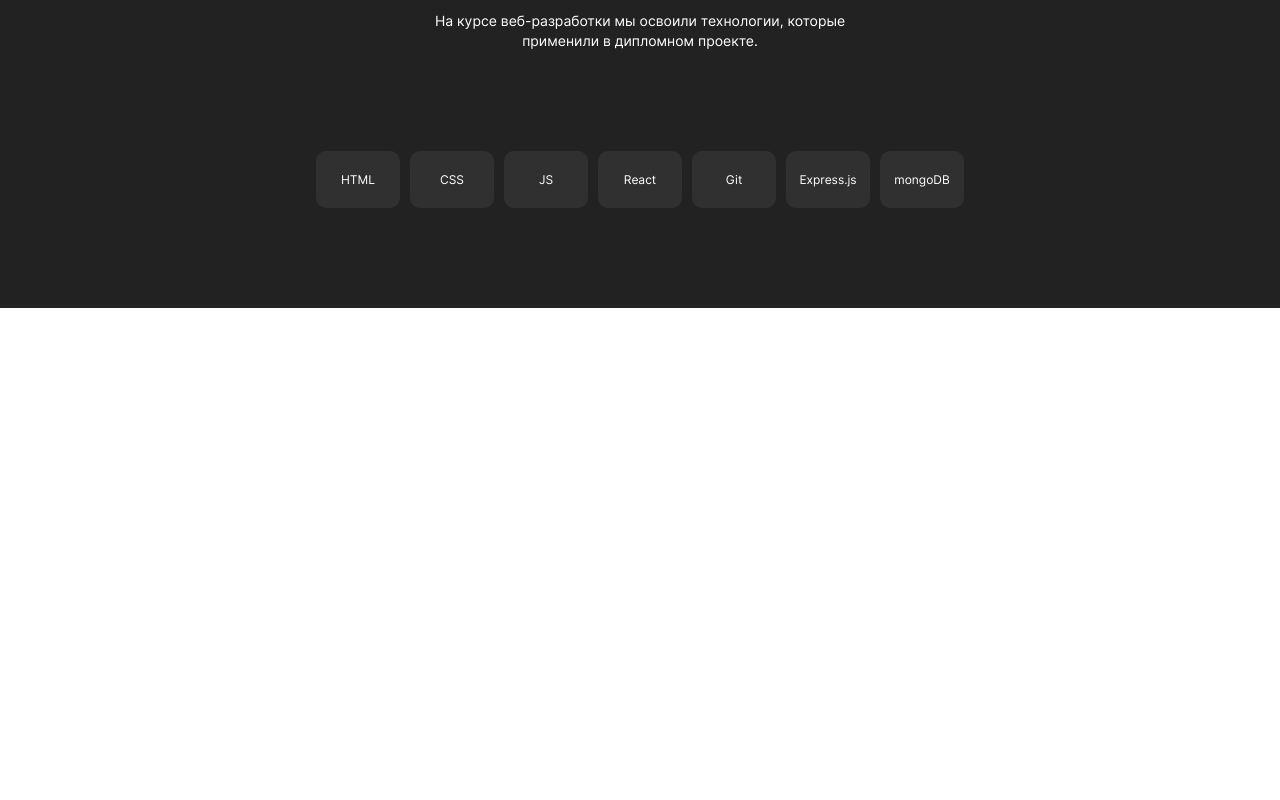
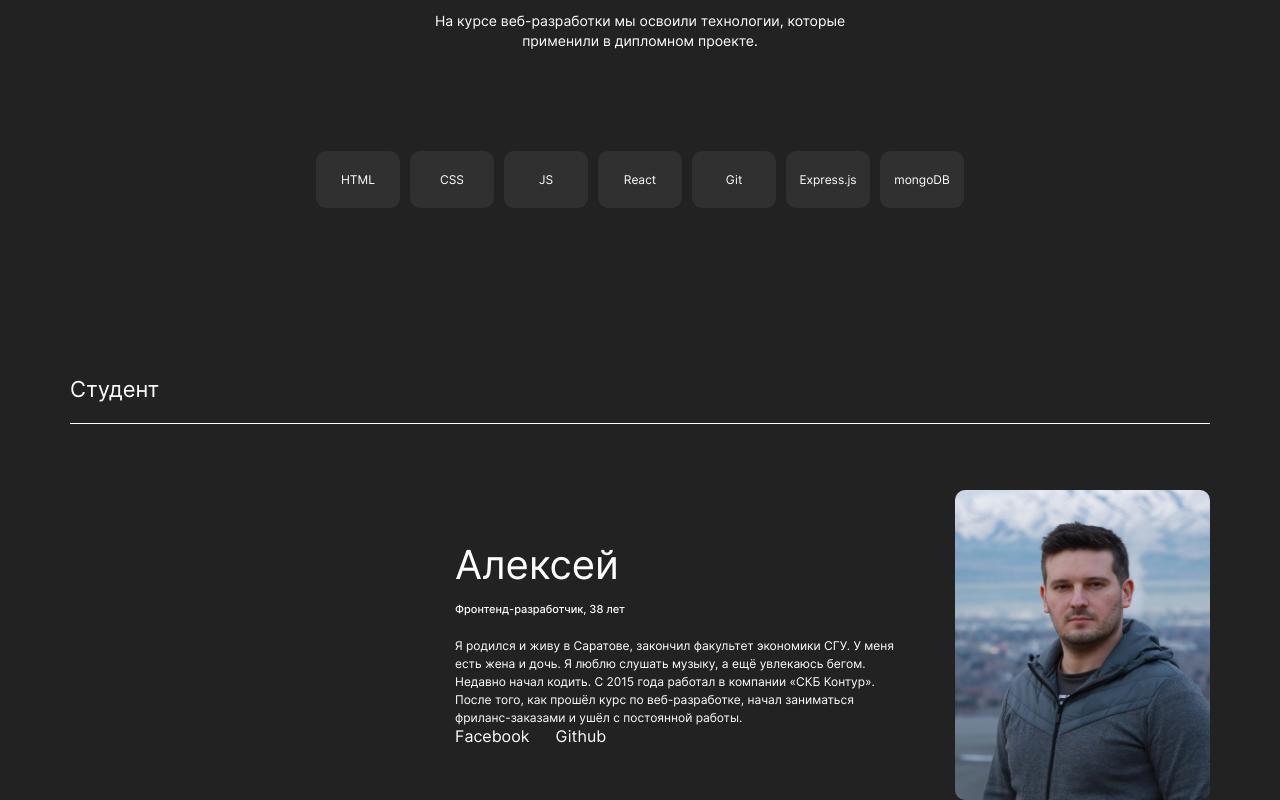
Before and after one commit to alkremn/movies-explorer-frontend, a React (Create React App) app: page / in a window 1280 px wide. Shown: the part 1533-2333 px from the top of the page. Before the commit the page ends 1841 px from the top, so only its background shows below. Built offline with nearby package versions, Linux system fonts and the light colour scheme.

Commit message:
feat: working on about section

```diff
--- /dev/null
+++ b/src/components/AboutMe/AboutMe.css
@@ -0,0 +1,148 @@
+.about {
+  display: flex;
+  flex-direction: column;
+  margin: 0 auto;
+  width: calc(100vw - 36px);
+  max-width: 1140px;
+}
+
+.about__title {
+  margin: 0;
+  margin-top: 70px;
+  font-weight: 400;
+  font-size: 18px;
+  line-height: 22px;
+  padding-bottom: 28px;
+  border-bottom: 1px solid #fff;
+}
+.about__image {
+  border-radius: 10px;
+  margin-top: 60px;
+  max-width: 500px;
+}
+
+.about__description-container {
+  display: flex;
+  flex-direction: column;
+  justify-content: space-between;
+}
+
+.about__text-container {
+  display: flex;
+  flex-direction: column;
+}
+
+.about__container {
+  display: flex;
+  flex-direction: column;
+}
+
+.about__name {
+  margin: 0;
+  font-weight: 400;
+  font-size: 30px;
+  line-height: 36px;
+  margin-top: 40px;
+}
+.about__occupation {
+  margin: 0;
+  font-weight: 500;
+  font-size: 11px;
+  line-height: 16px;
+  margin-top: 20px;
+}
+
+.about__description {
+  margin: 0;
+  margin-top: 20px;
+  font-weight: 400;
+  font-size: 11px;
+  line-height: 16px;
+}
+
+.about__links {
+  display: flex;
+  margin: 40px 0 69px;
+  list-style: none;
+  padding-left: 0;
+}
+
+.about__link {
+  text-decoration: none;
+  color: #fff;
+}
+
+.about__link:first-child {
+  margin-right: 26px;
+}
+
+@media screen and (min-width: 535px) {
+  .about__image {
+    align-self: center;
+  }
+  .about__description-container {
+    max-width: 500px;
+    align-self: center;
+  }
+}
+
+@media screen and (min-width: 768px) {
+  .about {
+    width: calc(100vw - 100px);
+  }
+
+  .about__title {
+    font-size: 22px;
+    padding-bottom: 23px;
+  }
+
+  .about__container {
+    flex-direction: row-reverse;
+    margin-top: 66px;
+  }
+
+  .about__image {
+    margin: 0;
+    max-width: 255px;
+  }
+
+  .about__description-container {
+    height: 100%;
+  }
+
+  .about__name {
+    font-size: 40px;
+    line-height: 40px;
+    margin-top: 0;
+  }
+
+  .about__occupation {
+    margin-top: 16px;
+  }
+
+  .about__description {
+    font-size: 12px;
+    line-height: 18px;
+    padding-right: 50px;
+    margin-top: 20px;
+  }
+
+  .about__links {
+    margin: 0;
+    justify-self: flex-end;
+  }
+}
+
+@media screen and (min-width: 1024px) {
+  .techs__subtitle {
+    margin-top: 90px;
+  }
+  .techs__description {
+    font-size: 14px;
+    line-height: 20px;
+    margin-top: 26px;
+  }
+  .techs__grid {
+    margin: 100px 0;
+  }
+}
--- /dev/null
+++ b/src/components/AboutMe/AboutMe.js
@@ -0,0 +1,41 @@
+import React from "react";
+import "./AboutMe.css";
+import image from "../../images/about.jpg";
+
+function AboutMe() {
+  return (
+    <section className='about'>
+      <h2 className='about__title'>Студент</h2>
+      <div className='about__container'>
+        <img className='about__image' src={image} alt='about' />
+        <div className='about__description-container'>
+          <div className='about__text-container'>
+            <h3 className='about__name'>Алексей</h3>
+            <h3 className='about__occupation'>Фронтенд-разработчик, 38 лет</h3>
+            <p className='about__description'>
+              Я родился и живу в Саратове, закончил факультет экономики СГУ. У
+              меня есть жена и дочь. Я люблю слушать музыку, а ещё увлекаюсь
+              бегом. Недавно начал кодить. С 2015 года работал в компании «СКБ
+              Контур». После того, как прошёл курс по веб-разработке, начал
+              заниматься фриланс-заказами и ушёл с постоянной работы.
+            </p>
+          </div>
+          <ul className='about__links'>
+            <li className='about__links-item'>
+              <a className='about__link' href='https://facebook.com'>
+                Facebook
+              </a>
+            </li>
+            <li className='about__links-item'>
+              <a className='about__link' href='https://github.com/alkremn'>
+                Github
+              </a>
+            </li>
+          </ul>
+        </div>
+      </div>
+    </section>
+  );
+}
+
+export default AboutMe;
--- a/src/components/Main/Main.js
+++ b/src/components/Main/Main.js
@@ -3,6 +3,7 @@ import "./Main.css";
 import Promo from "../Promo/Promo";
 import AboutProject from "../AboutProject/AboutProject";
 import Techs from "../Techs/Techs";
+import AboutMe from "../AboutMe/AboutMe";
 
 function Main() {
   return (
@@ -10,6 +11,7 @@ function Main() {
       <Promo />
       <AboutProject />
       <Techs />
+      <AboutMe />
     </div>
   );
 }
```
Also changed, not shown: src/images/about.jpg (added).
